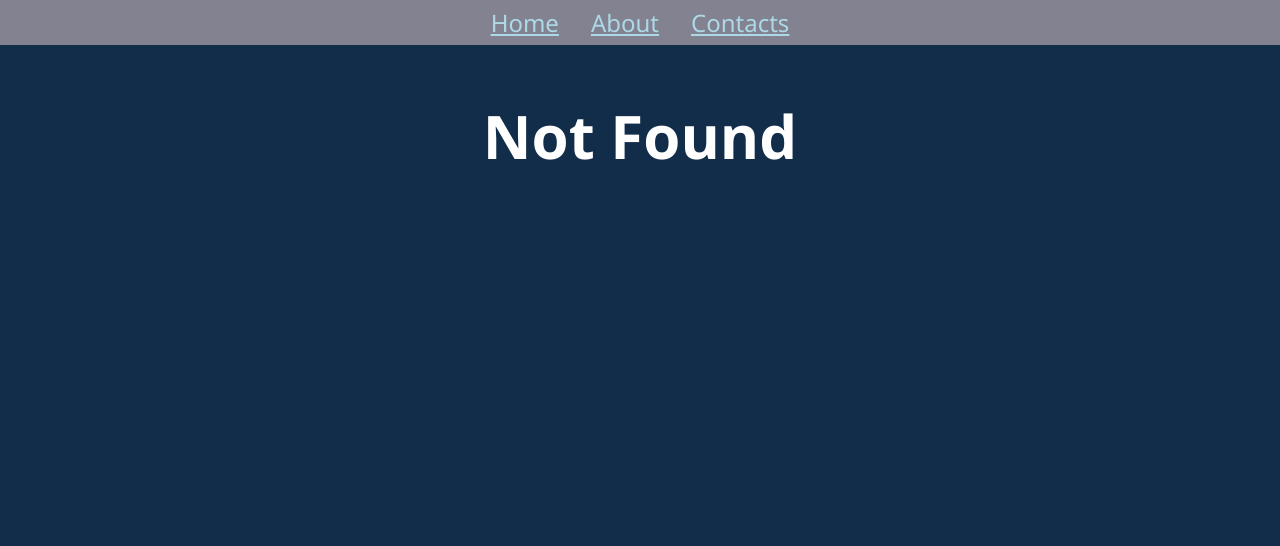
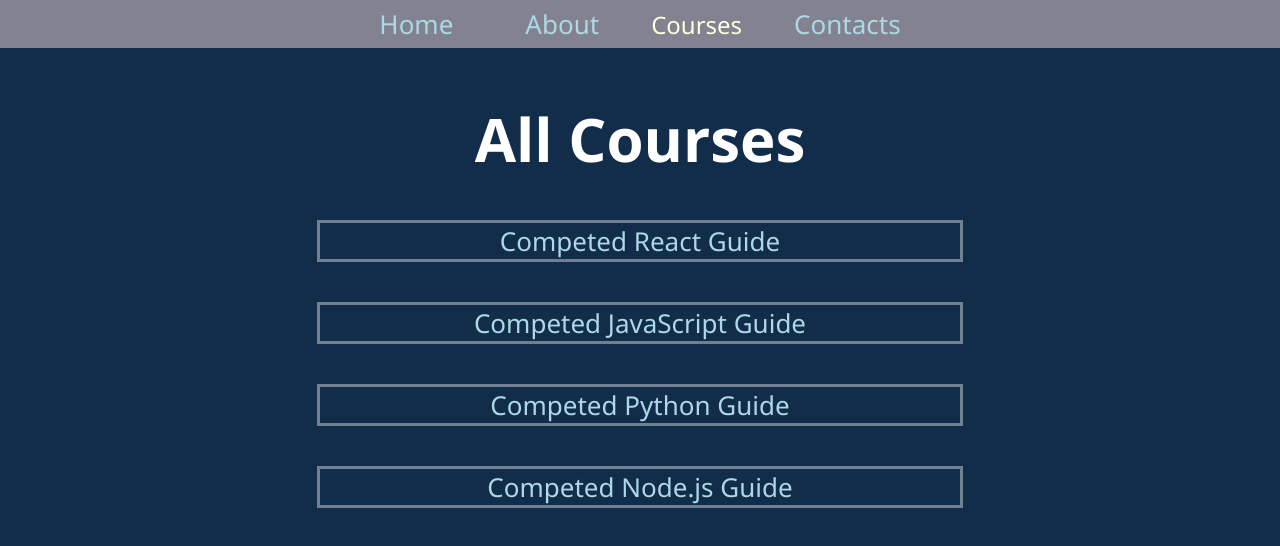
Before and after one commit to ArminA13/React-Router, a React (Create React App) app: page /courses in a window 1280 px wide. Before the commit this address had no page. Shown: the top 546 px of the page. Built offline with nearby package versions, Linux system fonts and the light colour scheme.

Commit message:
add new components ant styles

```diff
--- a/src/App.css
+++ b/src/App.css
@@ -1,5 +1,30 @@
 .App {
   text-align: center;
+}
+
+/* used y default with NavLink */
+/* .active {
+  color: lightyellow;
+  text-decoration: none;
+} */
+
+.courseLink {
+  margin: 40px auto;
+  width: 50%;
+  border: slategrey solid;
+}
+.courseLink:hover {
+  background-color: rgb(49, 63, 106);
+}
+.link {
+  padding: 20px;
+  text-decoration: none;
+  font-size: 26px;
+}
+
+.activeLink {
+  color: lightyellow;
+  text-decoration: none;
 }
 
 button {
--- a/src/App.jsx
+++ b/src/App.jsx
@@ -5,6 +5,8 @@ import Contacts from "./components/Contacts";
 import NotFound from "./components/NotFound";
 import "./App.css";
 import MainLayout from "./layouts/MainLayout";
+import Courses from "./components/Courses";
+import SingleCourse from "./components/SingleCourse";
 
 function App() {
   return (
@@ -12,9 +14,11 @@ function App() {
       <div className="App">
         <Routes>
           <Route path="/" element={<MainLayout />}>
-            <Route path="/home" element={<Home />} />
-            <Route path="/about" element={<About />} />
-            <Route path="/contacts" element={<Contacts />} />
+            <Route index={true} element={<Home />} />
+            <Route path="about" element={<About />} />
+            <Route path="contacts" element={<Contacts />} />
+            <Route path="courses" element={<Courses />} />
+            <Route path="courses/:slug" element={<SingleCourse />} />
             <Route path="*" element={<NotFound />} />
           </Route>
         </Routes>
--- /dev/null
+++ b/src/components/Courses.jsx
@@ -0,0 +1,19 @@
+import { Link } from "react-router-dom";
+import courses from "../data/courses";
+
+const Courses = () => {
+  return (
+    <>
+      <h1>All Courses</h1>
+      {courses.map((course) => (
+        <div className="courseLink" key={course.id}>
+          <Link className="link" to={course.slug}>
+            {course.title}
+          </Link>
+        </div>
+      ))}
+    </>
+  );
+};
+
+export default Courses;
--- a/src/components/Home.jsx
+++ b/src/components/Home.jsx
@@ -1,12 +1,5 @@
-import { Link, Outlet } from "react-router-dom";
-import Menu from "./Menu";
-
 const Home = () => {
-  return (
-    <>
-      <h1>Home</h1>
-    </>
-  );
+  return <h1>Home</h1>;
 };
 
 export default Home;
--- a/src/components/Menu.jsx
+++ b/src/components/Menu.jsx
@@ -1,11 +1,34 @@
-import { Link } from "react-router-dom";
+import { NavLink } from "react-router-dom";
 
 const Menu = () => {
   return (
     <nav>
-      <Link to="/home">Home</Link>
-      <Link to="/about">About</Link>
-      <Link to="/contacts">Contacts</Link>
+      <NavLink
+        className={({ isActive }) => (isActive ? "activeLink" : "link")}
+        // kam style = (({isActive}) => isActive? {color: "lightyellow", textDecoration: "none"} : {})  kam el chenq grum voch className voch style ayl  avtomat activ linelu depqum kkirarvi .active  selectory App.css-ic
+        to="/"
+        end
+      >
+        Home
+      </NavLink>
+      <NavLink
+        className={({ isActive }) => (isActive ? "activeLink" : "link")}
+        to="about"
+      >
+        About
+      </NavLink>
+      <NavLink
+        className={({ isActive }) => (isActive ? "activeLink" : "link")}
+        to="courses"
+      >
+        Courses
+      </NavLink>
+      <NavLink
+        className={({ isActive }) => (isActive ? "activeLink" : "link")}
+        to="contacts"
+      >
+        Contacts
+      </NavLink>
     </nav>
   );
 };
--- /dev/null
+++ b/src/components/SingleCourse.jsx
@@ -0,0 +1,5 @@
+const SingleCourse = () => {
+  return <h1>Single Course Info</h1>;
+};
+
+export default SingleCourse;
--- /dev/null
+++ b/src/data/courses.js
@@ -0,0 +1,24 @@
+const courses = [
+  {
+    title: "Competed React Guide",
+    slug: "react",
+    id: 257,
+  },
+  {
+    title: "Competed JavaScript Guide",
+    slug: "javaScript",
+    id: 567,
+  },
+  {
+    title: "Competed Python Guide",
+    slug: "puthon",
+    id: 207,
+  },
+  {
+    title: "Competed Node.js Guide",
+    slug: "node.js",
+    id: 269,
+  },
+];
+
+export default courses;
```
